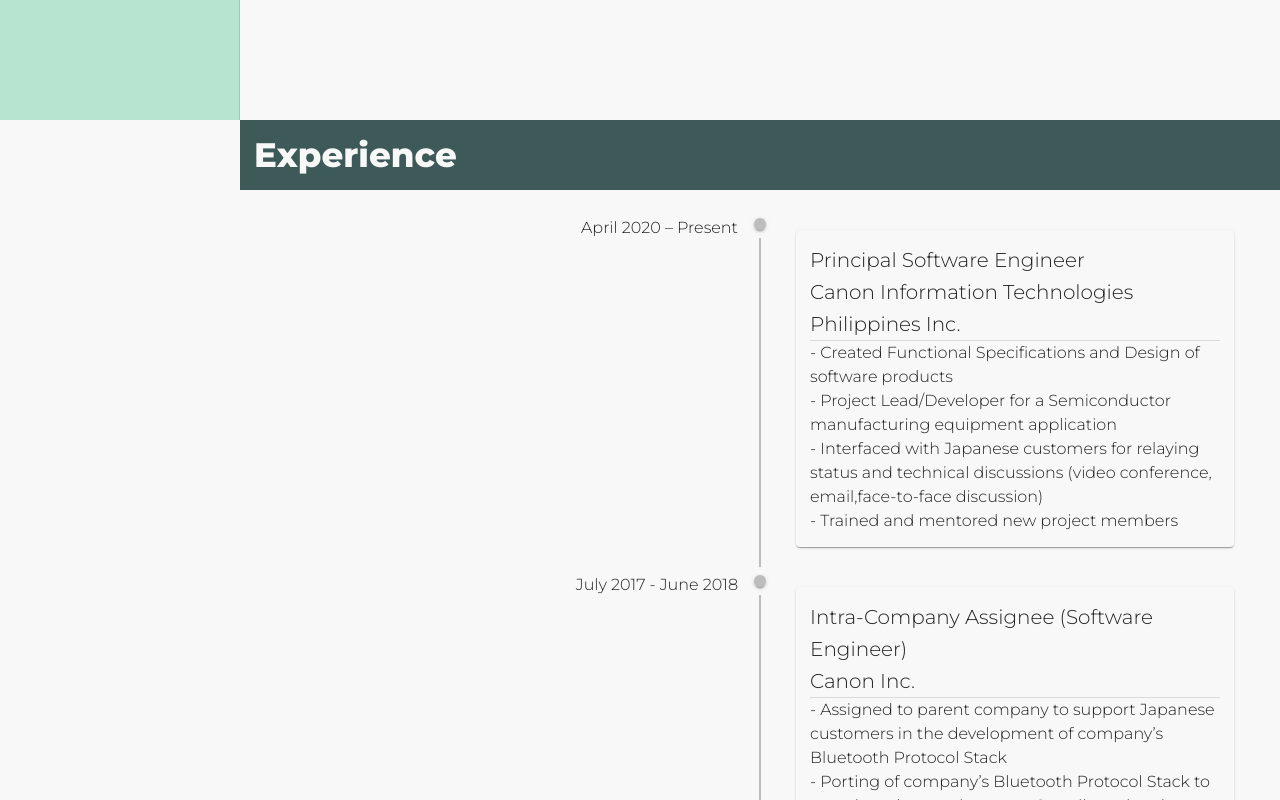
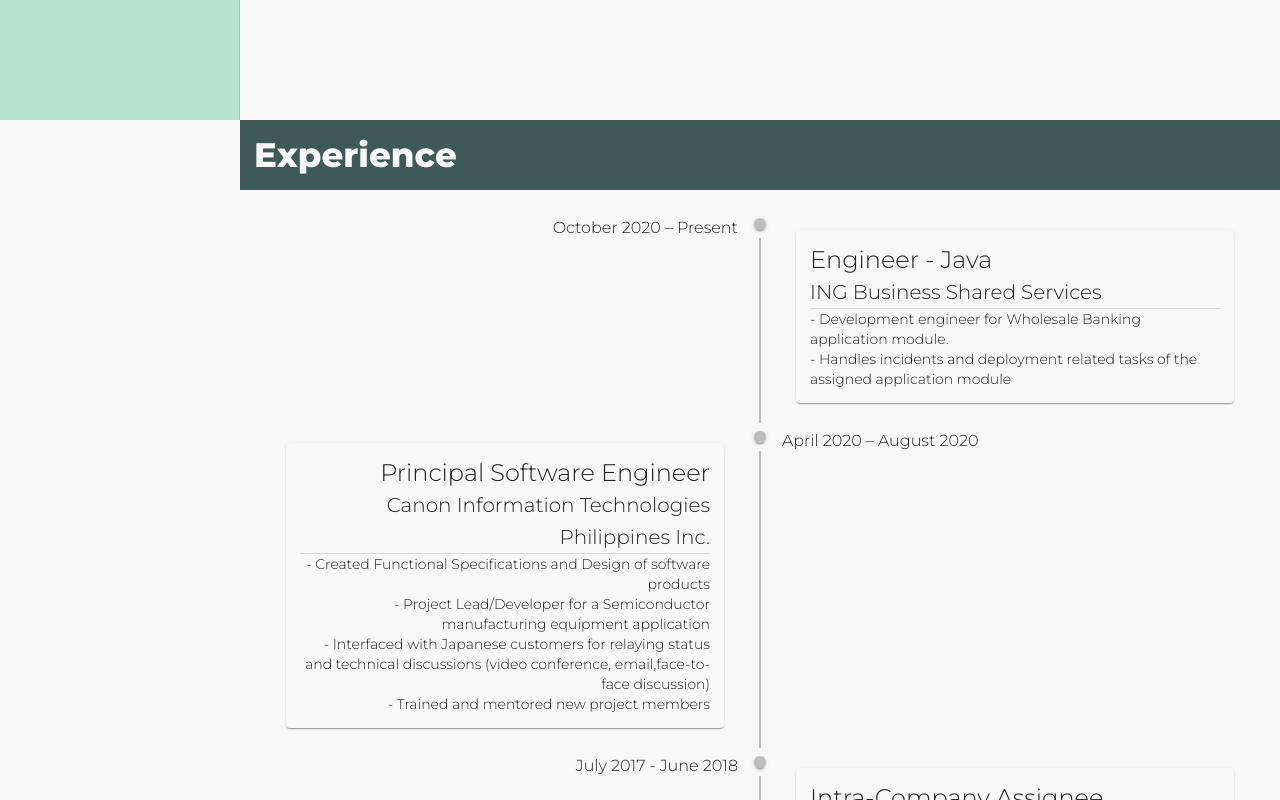
Before and after one commit to paulenerelano/portfolio, a React (Create React App) app: page / in a window 1280 px wide. Shown: the part 680-1480 px from the top of the page. Built offline with nearby package versions, Linux system fonts and the light colour scheme.

Commit message:
Updated icon, title and data.json

```diff
--- a/public/index.html
+++ b/public/index.html
@@ -25,7 +25,7 @@
       Learn how to configure a non-root public URL by running `npm run build`.
     -->
     <link href="https://fonts.googleapis.com/css2?family=Montserrat:wght@300;700;800;900&display=swap" rel="stylesheet">
-    <title>React App</title>
+    <title>Paulene Relano</title>
   </head>
   <body>
     <noscript>You need to enable JavaScript to run this app.</noscript>
--- a/src/components/Experience.js
+++ b/src/components/Experience.js
@@ -30,39 +30,35 @@
 
 class Experience extends Component {
 
-    render() {
+    getExperience = () => {
         const {experience, classes} = this.props;
 
-
-        return (
-            <Fragment>
-                <div className={classes.root}>
-                <CssBaseline/>
-                <Banner title="Experience"/>
-                    <Timeline align='left'>
-                        {experience.map((item, index) => {
+        return experience.map((item, index) => {
             let delay = (200 * index) + 500
             return (
+                <TimelineItem>
+                    <TimelineOppositeContent>
                         <TrackVisibility once key={"timeline"+index}>
                         {({ isVisible }) =>
-                                    <TimelineItem>
-                                        <TimelineOppositeContent>
-                                            <Slide direction="right" in={isVisible}
+                            <Slide direction={index%2===0? "right" : "left"} in={isVisible}
                                 {...(isVisible ? { timeout: delay } : {})}>
                                 <Typography>
                                     {item.date}
                                 </Typography>
-                                            </Slide>
+                            </Slide>}
+                        </TrackVisibility>
                     </TimelineOppositeContent>
                     <TimelineSeparator>
                         <TimelineDot/>
                         <TimelineConnector />
                     </TimelineSeparator>
                     <TimelineContent>
-                                            <Slide direction="left" in={isVisible}
+                        <TrackVisibility once key={"timeline"+index}>
+                        {({ isVisible }) =>
+                            <Slide direction={index%2===1? "right" : "left"} in={isVisible}
                                 {...(isVisible ? { timeout: delay } : {})}>
                                     <Paper className={classes.paper}>
-                                                    <Typography variant='h6'>
+                                        <Typography variant='h5'>
                                             {item.title}
                                         </Typography>
                                         <Typography variant="subtitle2" variant='h6'>
@@ -71,18 +67,30 @@
                                         <Divider/>
                                         {item.description.map((desc, index) => {
                                             return (
-                                                            <Typography variant="body1" key={"desc"+index}>
+                                                <Typography variant="body2" key={"desc"+index}>
                                                     {"- " + desc}
                                                 </Typography>)
                                         })}
                                     </Paper>
-                                            </Slide>
+                            </Slide>}
+                        </TrackVisibility>
                     </TimelineContent>
                 </TimelineItem>
+            )
+        })
     }
-                                </TrackVisibility>
-                            )
-                        })}
+
+    render() {
+        const {classes} = this.props;
+
+
+        return (
+            <Fragment>
+                <div className={classes.root}>
+                <CssBaseline/>
+                <Banner title="Experience"/>
+                    <Timeline align='alternate'>
+                        {this.getExperience()}
                     </Timeline>
                 </div>
             </Fragment>
```
Also changed, not shown: src/data/data.json, 1 other file (tests, documents, lock files or other folders). Lines whose indentation alone changed are shown as unchanged.
